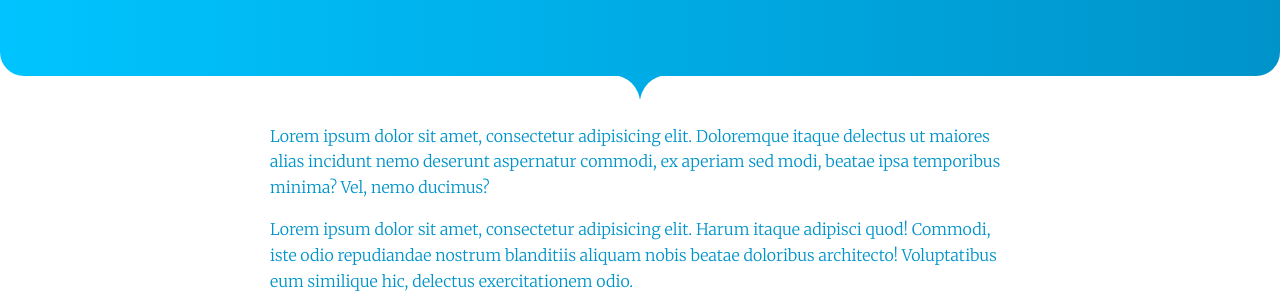
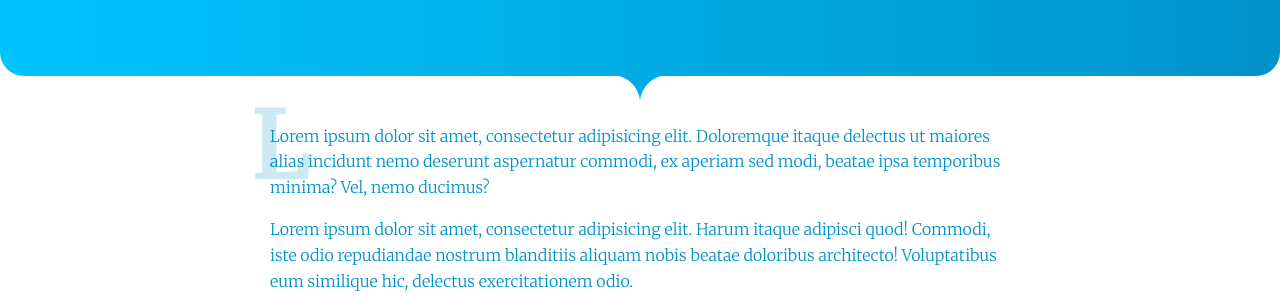
Before and after one commit to ccmdesign/apolitical-report, a Jekyll site: the page built from source/prediction-test.html, in a window 1280 px wide. Shown: the part 512-809 px from the top of the page. Built offline with Jekyll 4.4.1, drawn with Linux system fonts in a browser that asks for light colours.

Commit message:
:lipstick: Fix first capital letter.

```diff
--- a/source/_sass/components/_content-body.scss
+++ b/source/_sass/components/_content-body.scss
@@ -11,7 +11,7 @@
         font-size: 6em;
         top: -8px;
         left: -19px;
-        z-index: -1;
+        z-index: 0;
         user-select: none;
     }
 }
--- a/source/js/scripts.js
+++ b/source/js/scripts.js
@@ -27,11 +27,9 @@ $(document).ready(function () {
   })
 
   $('.content-body').each(function () {
-    console.log(this)
     const el = $(this)
     const firstParagraph = el.children('p:first')[0]
     if (firstParagraph) {
-      console.log(firstParagraph)
       const firstLetterEl = el.children('.content-body__initial-letter')[0]
       if (firstLetterEl) {
         firstLetterEl.textContent = firstParagraph.textContent[0]
```
